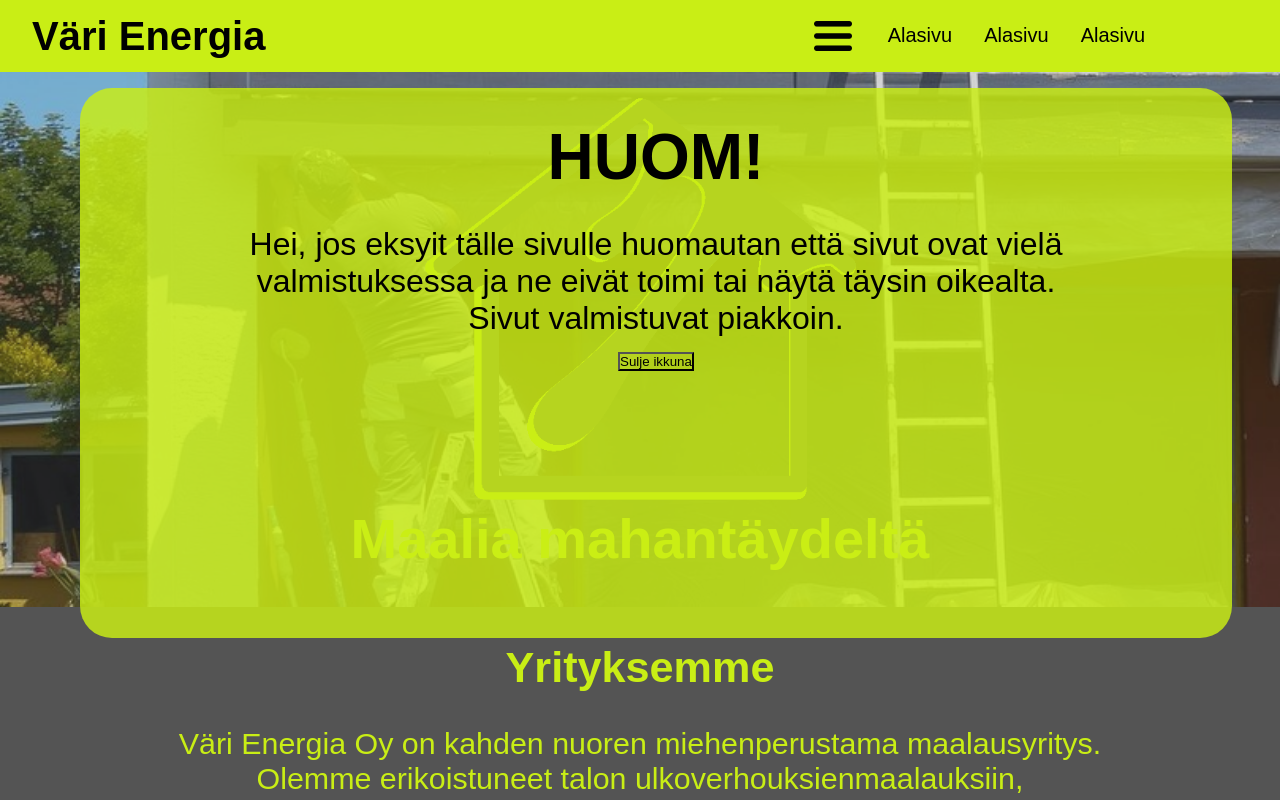
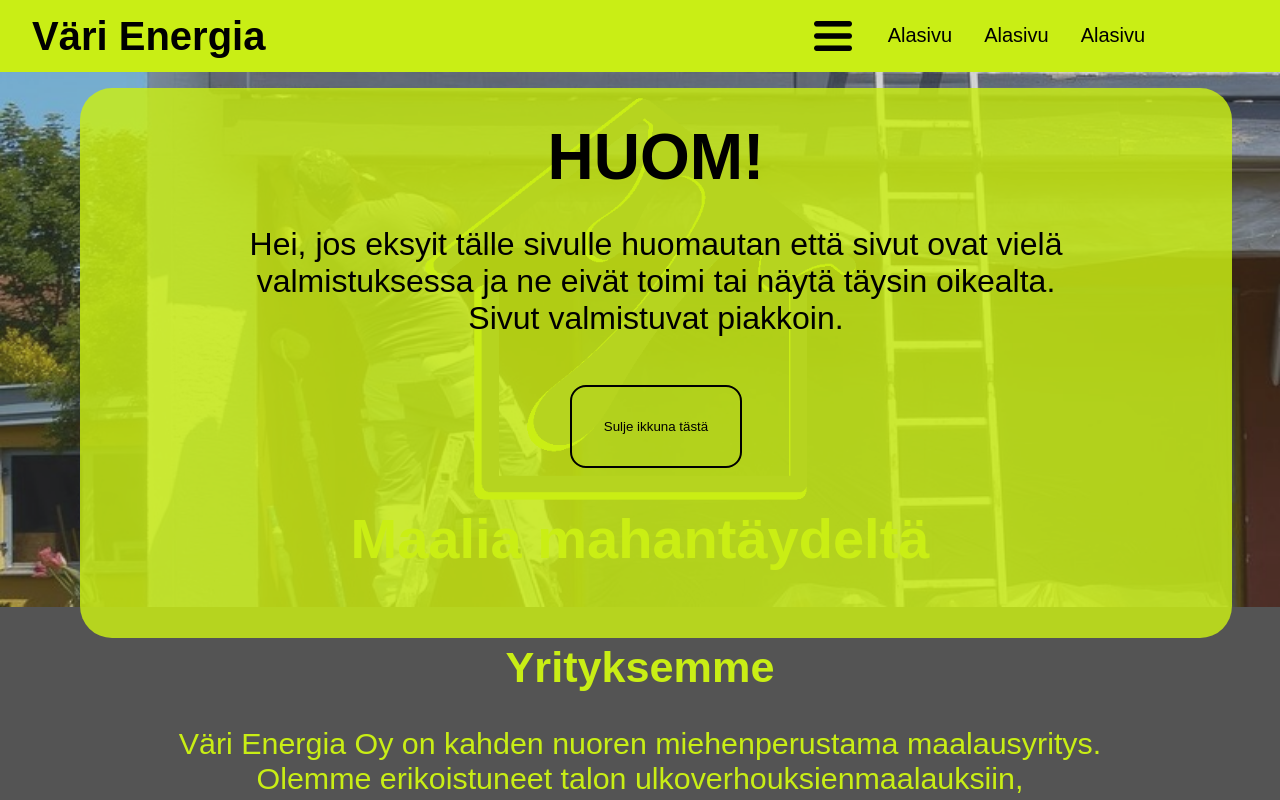
Before and after one commit to aapokat/Varienergia_website, a React (Create React App) app: page / in a window 1280 px wide. Shown: the top 800 px of the page. Built offline with nearby package versions, Linux system fonts and the light colour scheme; a web font is replaced by a local one.

Commit message:
popup update

```diff
--- a/src/Componenets/landing/landing.css
+++ b/src/Componenets/landing/landing.css
@@ -14,8 +14,12 @@
     transition: 'top 0.3s ease-in-out'
 }
 
-.popUp:hover {
-    cursor: pointer;
+.popUpBtn {
+    margin-top: 3rem;
+    padding: 2rem;
+    border-radius: 1rem;
+    border-style: solid;
+    border-color: black;
 }
 
 .popUpHeadline {
--- a/src/Componenets/landing/landing.js
+++ b/src/Componenets/landing/landing.js
@@ -1,11 +1,10 @@
-import React, { useState} from 'react';
+import React, { useState } from 'react';
 import './landing.css';
 import landingImg from '../Assets/images/landingImg.png';
 import overlayImg1 from '../Assets/images/GreyLogo.png';
 import overlayImg2 from '../Assets/images/LimeLogo.png';
 
-const landing = () => {
-
+const Landing = () => {
   const [showPopUp, setShowPopUp] = useState(true);
 
   const handleClosePopUp = () => {
@@ -18,11 +17,12 @@
         <div className="popUp">
           <h1 className="popUpHeadline">HUOM!</h1>
           <p className="popUpTxt">
-               Hei, jos eksyit tälle sivulle huomautan että sivut
-               ovat vielä valmistuksessa ja ne eivät toimi tai näytä täysin oikealta.
-               Sivut valmistuvat piakkoin.
+            Hei, jos eksyit tälle sivulle huomautan että sivut ovat vielä valmistuksessa ja ne eivät
+            toimi tai näytä täysin oikealta. Sivut valmistuvat piakkoin.
           </p>
-            <button onClick={handleClosePopUp} className="popUpBtn">Sulje ikkuna</button>
+          <button onClick={handleClosePopUp} className="popUpBtn">
+            Sulje ikkuna tästä
+          </button>
         </div>
       )}
       <div className="cntrLanding">
@@ -35,6 +35,6 @@
       <img className="landingImg" src={landingImg} alt="landing_Img" />
     </div>
   );
-}
+};
 
-export default landing;
+export default Landing;
```
Lines whose indentation alone changed are shown as unchanged.
